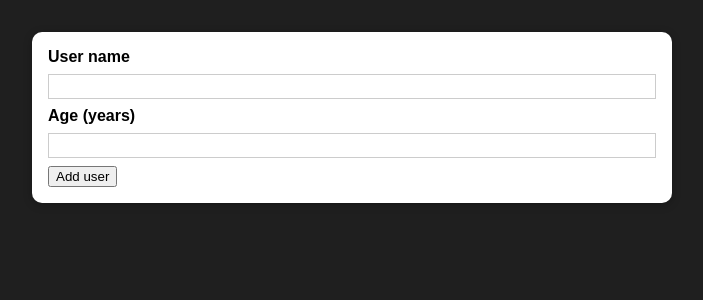
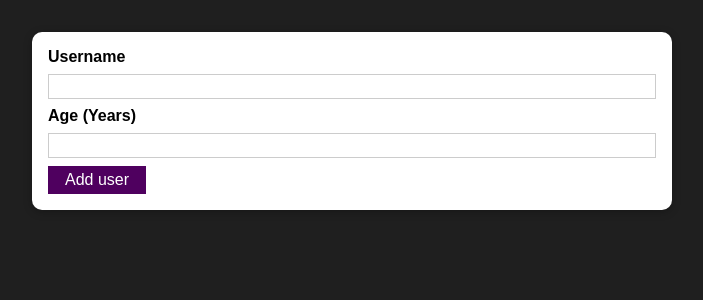
Before and after one commit to aibolit666/react-user, a React (Create React App) app: page / in a window 1280 px wide. Shown: the top 300 px of the page, without its empty margins (288-991 px from the left). Built offline with nearby package versions, Linux system fonts and the light colour scheme.

Commit message:
feat: add user inputs

```diff
--- /dev/null
+++ b/src/UI/Button.js
@@ -0,0 +1,16 @@
+import React from "react";
+import s from "./Button.module.css";
+
+const Button = (props) => {
+  return (
+    <button
+      className={s.button}
+      type={props.type || "button"}
+      onClick={props.onClick}
+    >
+      {props.children}
+    </button>
+  );
+};
+
+export default Button;
--- /dev/null
+++ b/src/UI/Button.module.css
@@ -0,0 +1,18 @@
+.button {
+  font: inherit;
+  border: 1px solid #4f005f;
+  background: #4f005f;
+  color: white;
+  padding: 0.25rem 1rem;
+  cursor: pointer;
+}
+
+.button:hover,
+.button:active {
+  background: #741188;
+  border-color: #741188;
+}
+
+.button:focus {
+  outline: none;
+}
--- a/src/Users/AddNewUser.js
+++ b/src/Users/AddNewUser.js
@@ -1,18 +1,33 @@
-import React from "react";
+import React, { useState } from "react";
 import Card from "../UI/Card";
+import Button from "../UI/Button";
 import s from "./AddNewUser.module.css";
 
 const AddNewUser = (props) => {
-  const addUserHandler = (event) => event.preventDefault();
+  const [enteredUsername, setEnteredUsername] = useState("");
+  const [ageUsername, setAgeUsername] = useState("");
+
+  const addUserHandler = (event) => {
+    event.preventDefault();
+    console.log(enteredUsername, ageUsername);
+  };
+
+  const usernameChangeHandler = (event) => {
+    setEnteredUsername(event.target.value);
+  };
+
+  const ageChangeHandler = (event) => {
+    setAgeUsername(event.target.value);
+  };
 
   return (
     <Card className={s.input}>
       <form onSubmit={addUserHandler}>
-        <label htmlFor="username">User name</label>
-        <input id="username" type="text" />
-        <label htmlFor="age">Age (years)</label>
-        <input id="age" type="number" />
-        <button type="submit">Add user</button>
+        <label htmlFor="username">Username</label>
+        <input id="username" type="text" onChange={usernameChangeHandler} />
+        <label htmlFor="age">Age (Years)</label>
+        <input id="age" type="number" onChange={ageChangeHandler} />
+        <Button type="submit">Add user</Button>
       </form>
     </Card>
   );
```
